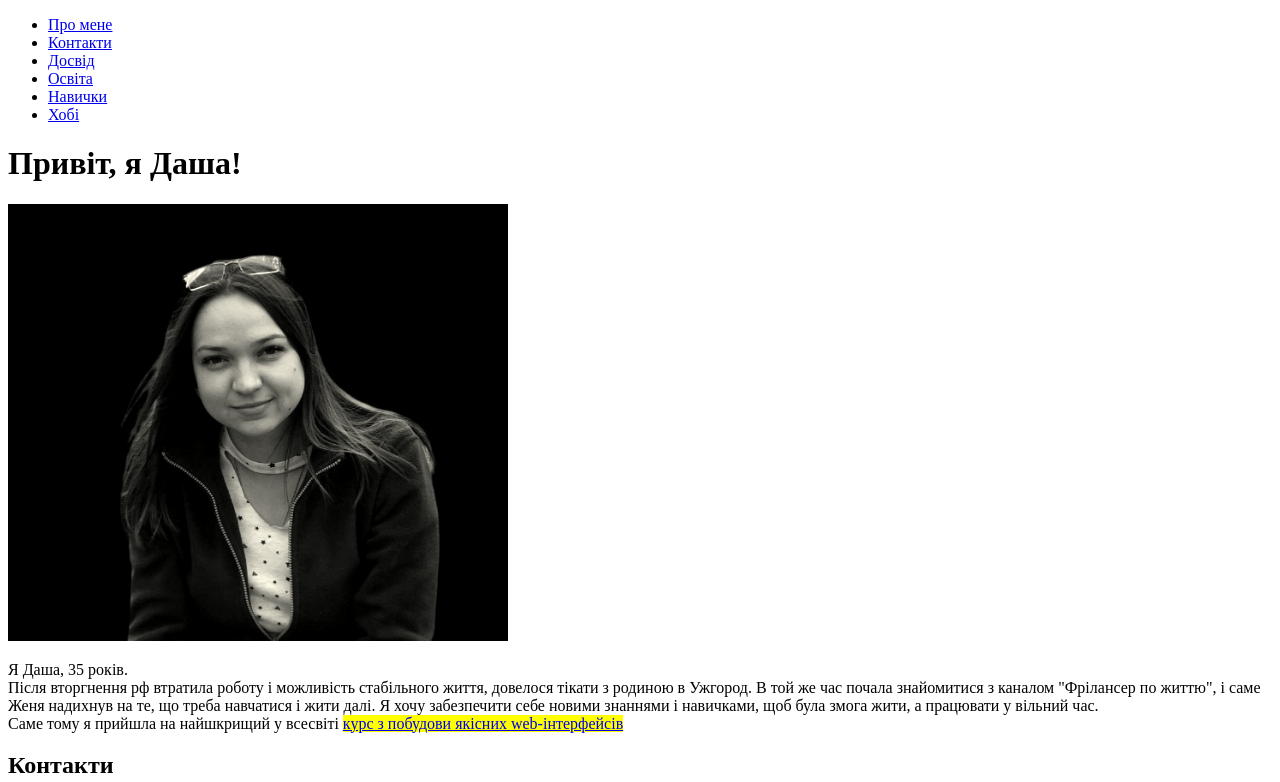
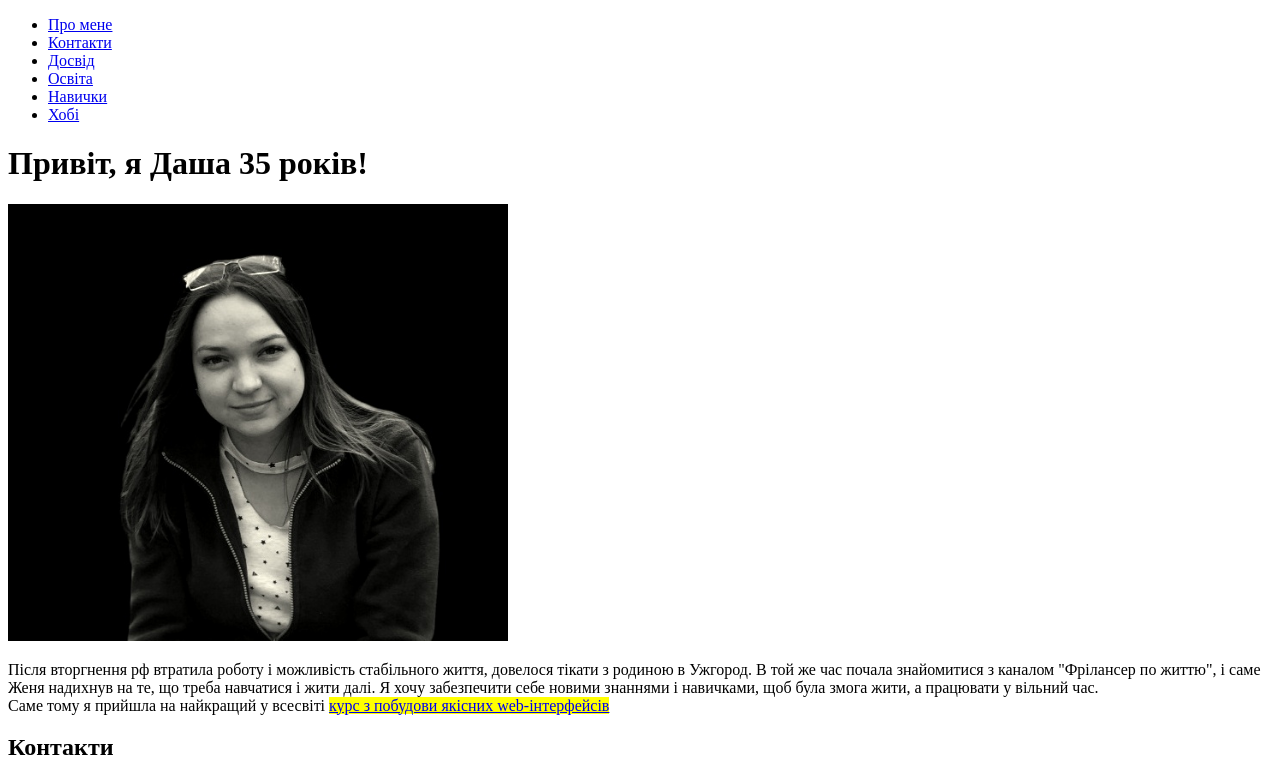
Before and after one commit to DariaYurko/lessons, a plain HTML site: page lesson_02/index.html in a window 1280 px wide. Shown: the top 782 px of the page. Drawn offline with Linux system fonts and the light colour scheme.

Commit message:
Add files via upload

```diff
--- a/lesson_02/index.html
+++ b/lesson_02/index.html
@@ -35,16 +35,16 @@
 	</header>
 
 	<main>
-		<h1 class="title">Привіт, я Даша!</h1>
+		<h1 class="title">Привіт, я Даша 35 років!</h1>
 		<!-- Загальна інформація -->
 		<section id="about-me">
 			<img src="img/avatar.jpg" width="500" alt="My photo">
-			<p>Я Даша, 35 років.<br> Після вторгнення рф втратила роботу і можливість стабільного життя, довелося тікати
+			<p>Після вторгнення рф втратила роботу і можливість стабільного життя, довелося тікати
 				з родиною в Ужгород. В той же час почала знайомитися з каналом "Фрілансер по життю", і саме Женя
 				надихнув на те, що
 				треба навчатися і жити далі. Я хочу забезпечити себе новими знаннями і навичками, щоб була змога жити, а
 				працювати у
-				вільний час.<br>Саме тому я прийшла на найшкрищий у всесвіті <mark><a href="https://edu.fls.guru/"
+				вільний час.<br>Саме тому я прийшла на найкращий у всесвіті <mark><a href="https://edu.fls.guru/"
 						target="_blank">курс з побудови якісних web-інтерфейсів</a></mark>
 			</p>
 		</section>
```
